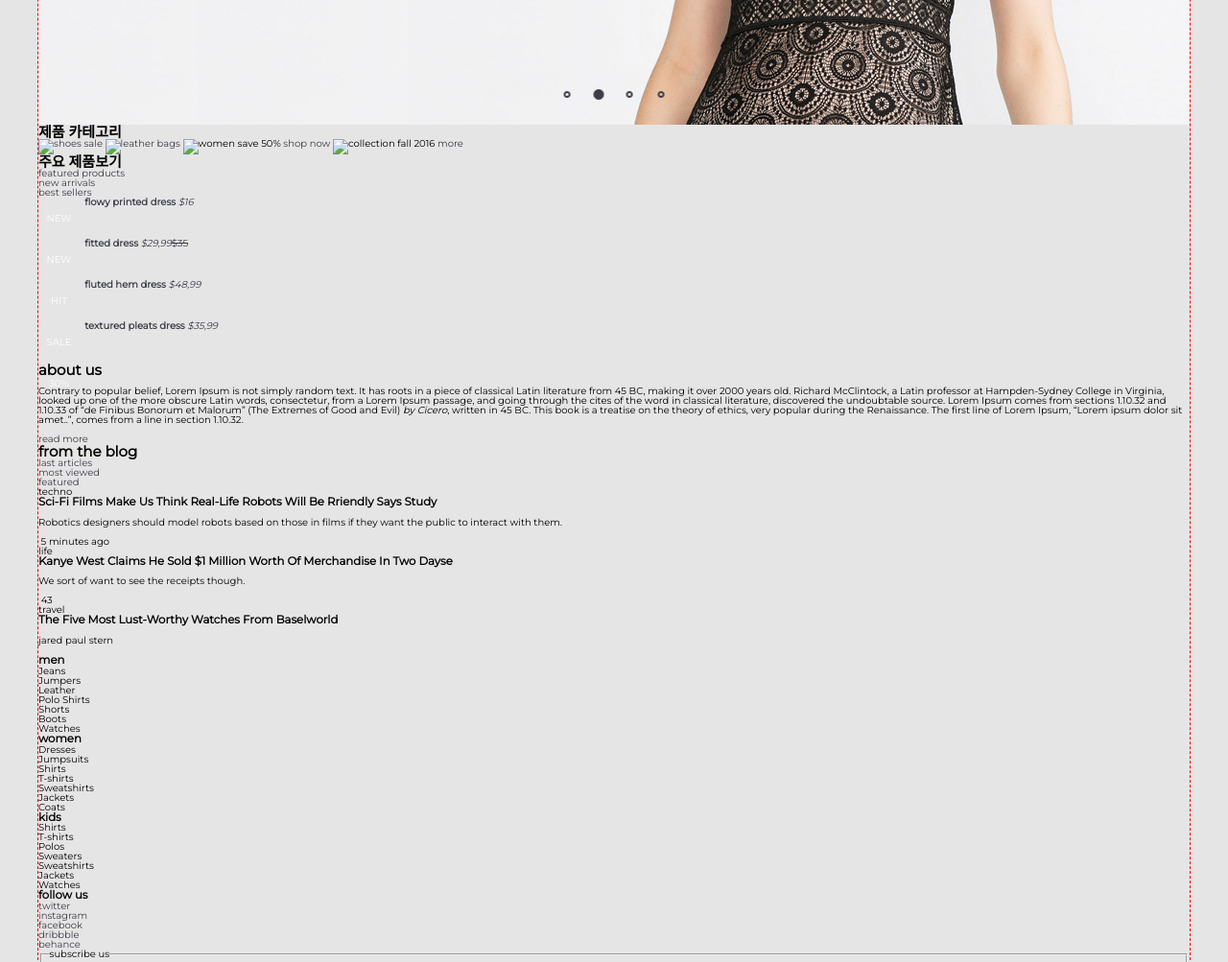
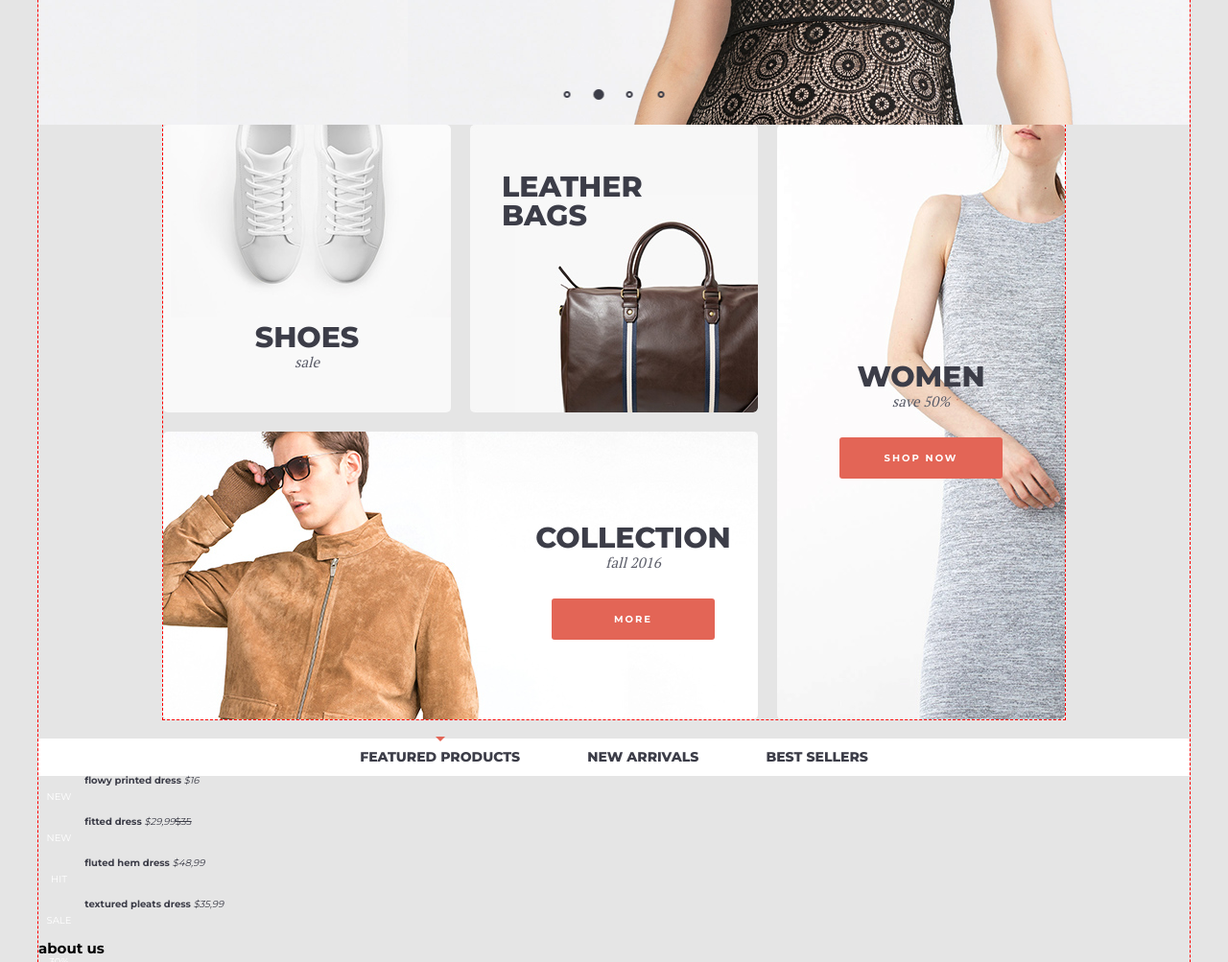
Before and after one commit to fireworks80/mission2-10, a website: page index.html in a window 1280 px wide. Shown: the part 620-1623 px from the top of the page at 96% size. Drawn offline with Linux system fonts and the light colour scheme.

Commit message:
제품 목록 네비 완료

```diff
--- a/index.html
+++ b/index.html
@@ -143,23 +143,40 @@
 					<button class="pager__item" type="button">4번 배너</button>
 				</div>
 			</section>
-			<section>
-				<h2>제품 카테고리</h2>
-				<a href=""><img src="" alt="shoes sale"></a>
-				<a href=""><img src="" alt="leather bags"></a>
-				<span>
-					<img src="" alt="women save 50%">
-					<a href="">shop now</a>
-				</span>
-				<span>
-					<img src="" alt="collection fall 2016">
-					<a href="">more</a>
-				</span>
+			<section class="prd">
+				<h2 class="a11y-hidden">제품 카테고리</h2>
+				<ul class="row clearfix">
+					<li class="prd-item">
+						<a class="prd-banner prd-banner--shoes" href="">
+							<b class="prd-banner__tit">shoes</b>
+							<em class="prd-banner__disc">sale</em>
+						</a>
+					</li>
+					<li class="prd-item">
+						<a class="prd-banner prd-banner--bags" href="">
+							<b class="prd-banner__tit">leather<br>bags</b>
+						</a>
+					</li>
+					<li class="prd-item">
+						<a class="prd-banner prd-banner--women" href="">
+							<b class="prd-banner__tit">women</b>
+							<em class="prd-banner__disc">save 50%</em>
+							<span class="btn btn--full btn--square">shop now</span>
+						</a>
+					</li>
+					<li class="prd-item">
+						<a class="prd-banner prd-banner--collection" href="">
+							<b class="prd-banner__tit">collection</b>
+							<em class="prd-banner__disc">fall 2016</em>
+							<span class="btn btn--full btn--square">more</span>
+						</a>
+					</li>
+				</ul>
 			</section>
 			<section>
-				<h2>주요 제품보기</h2>
-				<ul>
-					<li><a href="">featured products</a></li>
+				<h2 class="a11y-hidden">주요 제품보기</h2>
+				<ul class="main-nav clearfix">
+					<li><a class="is-active" href="">featured products</a></li>
 					<li><a href="">new arrivals</a></li>
 					<li><a href="">best sellers</a></li>
 				</ul>
--- a/scss/base/_font.scss
+++ b/scss/base/_font.scss
@@ -1,4 +1,6 @@
-@import url('https://fonts.googleapis.com/css?family=Montserrat');
+@import url('https://fonts.googleapis.com/css?family=Montserrat:400,700,800');
+
+@import url('https://fonts.googleapis.com/css?family=PT+Serif');
 
 html {
 	font-size: 62.5%;
--- a/scss/components/_btns.scss
+++ b/scss/components/_btns.scss
@@ -8,6 +8,7 @@ $color--disabled-font: #d1c7c7 !default;
 $line-height: 4.3rem;
 
 .btn {
+	display: inline-block;
 	padding: 0;
 	height: $line-height;
 	width: 17rem;
@@ -18,6 +19,7 @@ $line-height: 4.3rem;
 	line-height: $line-height;
 	letter-spacing: .2rem;
 	text-transform: uppercase;
+	text-align: center;
 
 	&:hover {
 		background-color: $color--hover;
--- a/scss/layout/_layout.scss
+++ b/scss/layout/_layout.scss
@@ -25,9 +25,8 @@ body {
 }
 
 .row {
-	// @include debug;
+	@include debug;
 	width: $width-min;
-	padding: 0 1rem;
 	margin-left: auto;
 	margin-right: auto;
 }
--- a/scss/pages/_index.scss
+++ b/scss/pages/_index.scss
@@ -1,3 +1,5 @@
+$loc: '../images/';
+
 .banner-section {
 	// @include debug;
 	position: relative;
@@ -24,7 +26,7 @@
 
 	&__item {
 		// @include debug;
-		@include background-image('../images/icons/pager-ir.png',$x: left);
+		@include background-image($loc + 'icons/pager-ir.png',$x: left);
 
 		padding: 0;
 		margin-left: 1.9rem;
@@ -43,3 +45,126 @@
 		}
 	}
 }
+
+.prd {
+	margin-bottom: 2rem;
+
+	&-item {
+		float: left;
+		height: 30rem;
+
+		&:nth-child(1),
+		&:nth-child(2) {
+			margin-right: 2rem;
+			margin-bottom: 2rem;
+		}
+	} // item
+
+	&-banner {
+		display: block;
+		border-radius: .5rem;
+
+		&--shoes,
+		&--bags {
+			width: 30rem;
+			height: 30rem;
+		}
+
+		&--women {
+			width: 30rem;
+			height: 62rem;
+		}
+
+		&--collection {
+			width: 62rem;
+			height: 30rem;
+		}
+
+		&--shoes {
+			@include background-image($loc + 'banner/shoes.jpg');
+
+			padding-top: 20.7rem;
+			text-align: center;
+		}
+
+		&--bags {
+			@include background-image($loc + 'banner/leather-bags.jpg');
+
+			padding-top: 5rem;
+			padding-left: 3.3rem;
+		}
+
+		&--women {
+			@include background-image($loc + 'banner/woman.jpg');
+
+			padding-top: 24.8rem;
+			text-align: center;
+
+			.prd-banner__disc {
+				margin-bottom: 3rem;
+			}
+		}
+
+		&--collection {
+			@include background-image($loc + 'banner/collection.jpg');
+
+			padding-top: 9.6rem;
+			padding-left: 36rem;
+			text-align: center;
+
+			.prd-banner__disc {
+				margin-bottom: 3rem;
+			}
+		}
+
+		&__tit,
+		&__disc {
+			display: block;
+		}
+
+		&__tit {
+			margin-bottom: .3rem;
+			font-weight: 800;
+			font-size: 3rem;
+			text-transform: uppercase;
+		}
+
+		&__disc {
+			font-family: 'PT Serif', serif;
+			font-size: 1.5rem;
+			color: #5b5d69;
+		}
+	}
+}
+
+.main-nav {
+	display: flex;
+	justify-content: center;
+	height: 3.9rem;
+	background-color: #fff;
+	text-transform: uppercase;
+	font-size: 1.4rem;
+	font-weight: 800;
+
+	li:nth-child(2) {
+		margin: 0 7rem;
+	}
+
+	a {
+		position: relative;
+		display: block;
+		line-height: 3.9rem;
+
+		&:hover::before,
+		&.is-active::before {
+			@include background-image($loc + 'icons/marker.png');
+			position: absolute;
+			top: -.2rem;
+			left: 50%;
+			transform: translateX(-50%);
+			width: 1rem;
+			height: .5rem;
+			content: '';
+		}
+	}
+}
```
Also changed, not shown: css/style.css, images/icons/marker.png (added), 1 other file.
